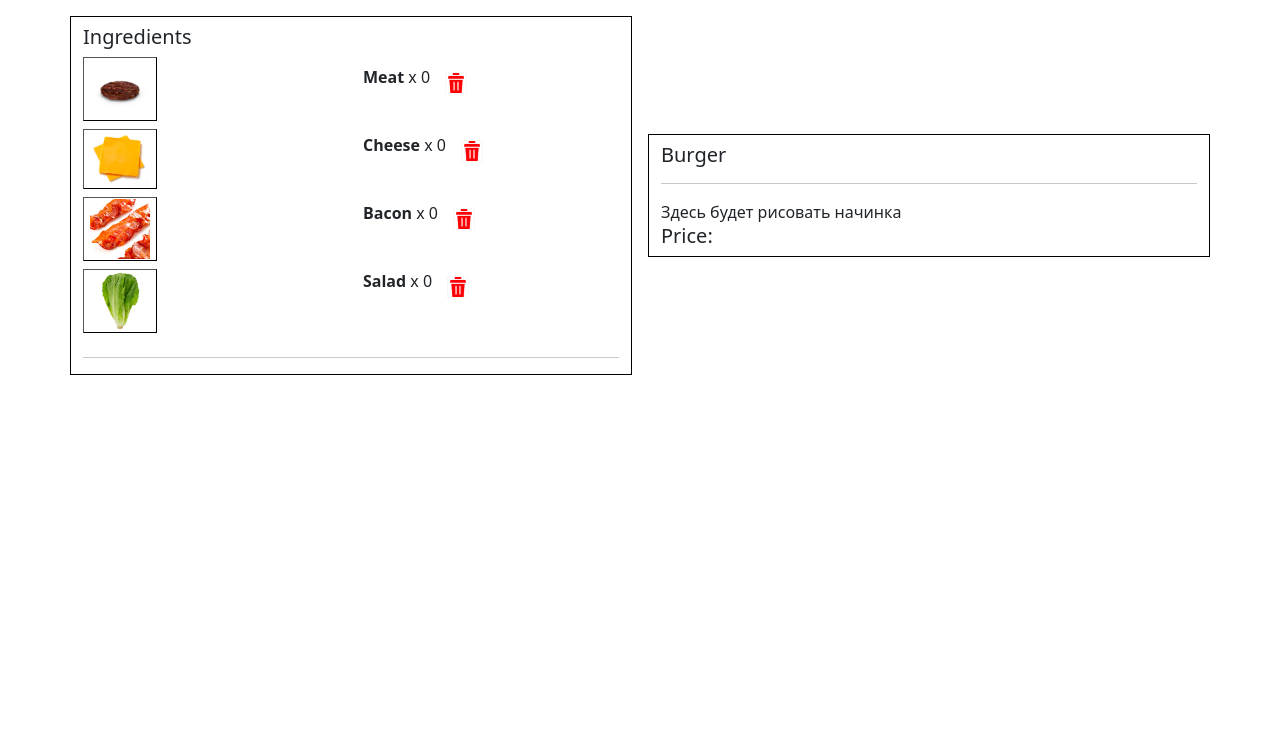
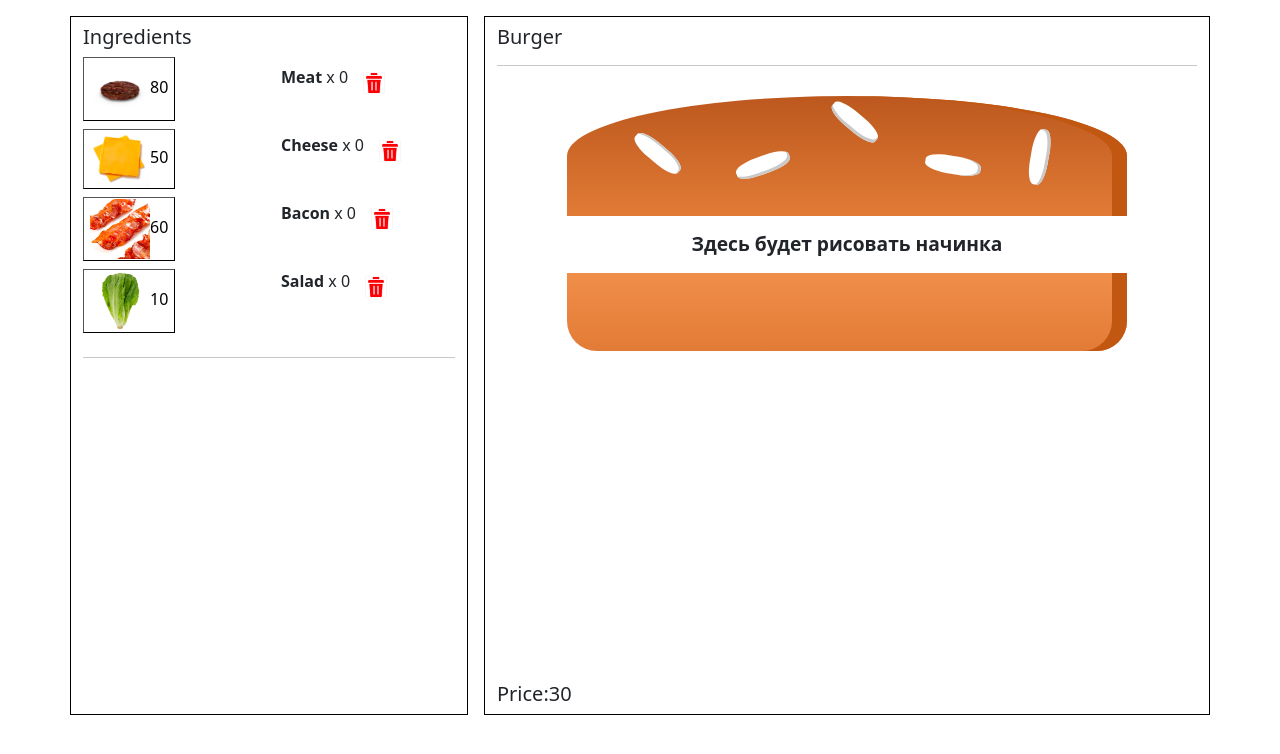
Before and after one commit to ArsenSadykov2/HomeWork-55, a React (Vite) app: page / in a window 1280 px wide. Shown: the top 754 px of the page. Built offline with nearby package versions, Linux system fonts and the light colour scheme.

Commit message:
Sixth commit. We created a function to recalculate the price of a burger taking into account the selected ingredients.

```diff
--- a/src/App.css
+++ b/src/App.css
@@ -5,3 +5,132 @@
     background: url("assets/delete.png") center center no-repeat;
     background-size: cover;
 }
+.BreadBottom {
+    height: 13%;
+    width: 80%;
+    background: linear-gradient(#F08E4A, #e27b36);
+    border-radius: 0 0 30px 30px;
+    box-shadow: inset -15px 0 #c15711;
+    margin: 2% auto;
+}
+
+.BreadTop {
+    height: 20%;
+    width: 80%;
+    background: linear-gradient(#bc581e, #e27b36);
+    border-radius: 50% 50% 0 0;
+    box-shadow: inset -15px 0 #c15711;
+    margin: 2% auto;
+    position: relative;
+}
+
+.Seeds1 {
+    width: 10%;
+    height: 15%;
+    position: absolute;
+    background-color: white;
+    left: 30%;
+    top: 50%;
+    border-radius: 40%;
+    transform: rotate(-20deg);
+    box-shadow: inset -2px -3px #c9c9c9;
+}
+
+.Seeds1:after {
+    content: "";
+    width: 100%;
+    height: 100%;
+    position: absolute;
+    background-color: white;
+    left: -170%;
+    top: -260%;
+    border-radius: 40%;
+    transform: rotate(60deg);
+    box-shadow: inset -1px 2px #c9c9c9;
+}
+
+.Seeds1:before {
+    content: "";
+    width: 100%;
+    height: 100%;
+    position: absolute;
+    background-color: white;
+    left: 180%;
+    top: -50%;
+    border-radius: 40%;
+    transform: rotate(60deg);
+    box-shadow: inset -1px -3px #c9c9c9;
+}
+
+.Seeds2 {
+    width: 10%;
+    height: 15%;
+    position: absolute;
+    background-color: white;
+    left: 64%;
+    top: 50%;
+    border-radius: 40%;
+    transform: rotate(10deg);
+    box-shadow: inset -3px 0 #c9c9c9;
+}
+
+.Seeds2:before {
+    content: "";
+    width: 100%;
+    height: 100%;
+    position: absolute;
+    background-color: white;
+    left: 150%;
+    top: -130%;
+    border-radius: 40%;
+    transform: rotate(90deg);
+    box-shadow: inset 1px 3px #c9c9c9;
+}
+
+.Meat {
+    width: 80%;
+    height: 8%;
+    background: linear-gradient(#7f3608, #702e05);
+    margin: 2% auto;
+    border-radius: 15px;
+}
+
+.Cheese {
+    width: 90%;
+    height: 4.5%;
+    margin: 2% auto;
+    background: linear-gradient(#f4d004, #d6bb22);
+    border-radius: 20px;
+}
+
+.Salad {
+    width: 85%;
+    height: 7%;
+    margin: 2% auto;
+    background: linear-gradient(#228c1d, #91ce50);
+    border-radius: 20px;
+}
+
+.Bacon {
+    width: 80%;
+    height: 3%;
+    background: linear-gradient(#bf3813, #c45e38);
+    margin: 2% auto;
+}
+
+.Burger {
+    width: 100%;
+    margin: auto;
+    height: 250px;
+    overflow: auto;
+    text-align: center;
+    font-weight: bold;
+    font-size: 1.2rem;
+}
+
+@media (min-width: 1000px) and (min-height: 700px) {
+    .Burger {
+        width: 700px;
+        height: 600px;
+    }
+}
--- a/src/App.tsx
+++ b/src/App.tsx
@@ -22,6 +22,8 @@
       {name: 'Salad', count: 0},
   ]);
 
+  const [total, setTotal] = useState<number>(30);
+
   const AddIngred = (nameIngred: string) => {
     let countIngredients  = ingredients.map(ingred => {
       if(ingred.name === nameIngred) {
@@ -32,7 +34,17 @@
       }
       return ingred;
     });
+
+    let totalPrice = INGREDIENTS.reduce((acc, ingredient) => {
+      countIngredients.forEach(ingred => {
+        if(ingredient.name === ingred.name && ingred.count !== 0) {
+          acc = acc + ingred.count * ingredient.price;
+        }
+      });
+      return acc;
+    }, 30);
     setIngredients(countIngredients );
+    setTotal(totalPrice);
   };
 
   const DeleteIngred = (nameIngred: string) => {
@@ -45,7 +57,17 @@
       }
       return ingred;
     });
+    let totalPrice = INGREDIENTS.reduce((acc, ingredient) => {
+      countIngredients.forEach(ingred => {
+        if(ingredient.name === ingred.name && ingred.count !== 0) {
+          acc = acc + ingred.count * ingredient.price;
+        }
+      });
+      return acc;
+    }, 30);
+
     setIngredients(countIngredients );
+    setTotal(totalPrice);
   }
 
   return (
@@ -59,6 +81,7 @@
                   <div key={ingred.name} className="mb-2">
                     <button onClick={() => AddIngred(ingred.name)} type="button" className="border-1 bg-white">
                       <img width={60} src={ingred.image} alt={ingred.name} />
+                      {ingred.price}
                     </button>
                   </div>
               ))}
@@ -86,7 +109,7 @@
             <div className="BreadBottom"></div>
           </div>
           <div>
-            <h5>Price:</h5>
+            <h5>Price:{total}</h5>
           </div>
         </div>
       </div>
```
